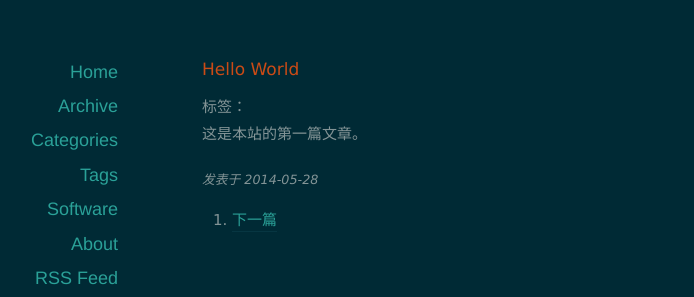
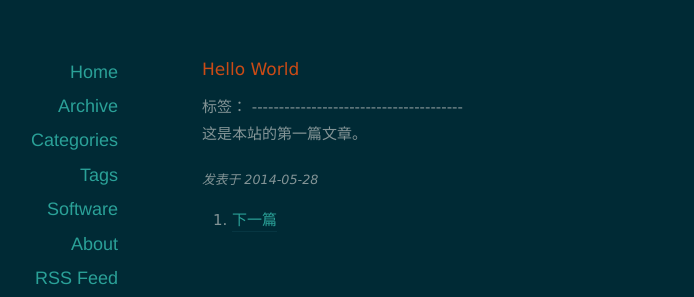
Before and after one commit to orangeprince/orangeprince.github.io, a Jekyll site: the page built from _posts/2014-05-28-hello-world.md, in a window 1280 px wide. Shown: the part 125-422 px from the top of the page, without its empty margins (88-782 px from the left). Built offline with Jekyll 4.4.1, drawn with Linux system fonts in a browser that asks for light colours; nearby versions of some CDN libraries; comment, search, counter and statistics services are not loaded.

Commit message:
modified:   _layouts/post.html

```diff
--- a/_layouts/post.html
+++ b/_layouts/post.html
@@ -13,7 +13,9 @@
 	{% endif %}
 	    <div class="entry-wrapper">
       <header class="entry-header">
-        标签：<span class="entry-tags">{% for tag in page.tags %}<a href="{{ site.url }}/tags.html/#{{ tag }}-ref" title="Pages tagged {{ tag }}">{{ tag }}</a>{% unless forloop.last %}&nbsp;&bull;&nbsp;{% endunless %}{% endfor %}</span>
+        标签：<span class="entry-tags">{% for tag in page.tags %}<a href="{{ site.url }}/tags.html#{{ tag }}-ref" title="Pages tagged {{ tag }}">{{ tag }}</a>{% unless forloop.last %}&nbsp;&bull;&nbsp;{% endunless %}{% endfor %}</span>
+
+	---------------------------------------
 
 	<div class="post-content">{{ content }}</div>
 
```
